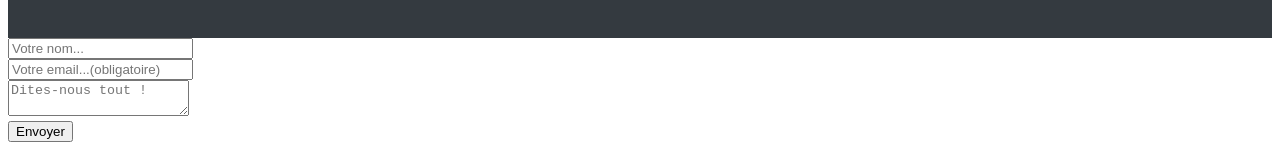
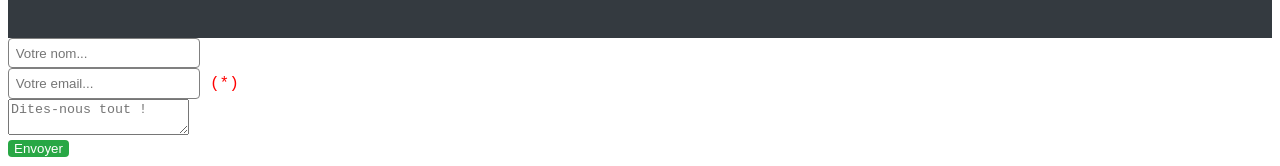
Before and after one commit to Jakkah/init_html, a plain HTML site: page index.html in a window 1280 px wide. Shown: the part 1104-1270 px from the top of the page. Drawn offline with Linux system fonts and the light colour scheme; files whose address does not match are found by name.

Commit message:
css form

```diff
--- /dev/null
+++ b/assets/css/forms.css
@@ -0,0 +1,19 @@
+.required::after{
+    content: '(*)';
+    color: red;
+}
+input{
+    border-radius:.3em;
+    padding: .5em;
+    border: solid 1px rgb(128, 128, 128);
+}
+
+#send-btn{
+    background-color: #28a745;
+    color: #ffffff;
+    border-radius:.3em;
+    border: none;
+}
+#send-btn:hover{
+    background-color: rgb(1, 83, 1);
+}
--- a/index.html
+++ b/index.html
@@ -15,9 +15,8 @@
 
         <link href="./assets/css/styles.css" rel="stylesheet">
         <link href="./assets/css/layout.css" rel="stylesheet">
-
-        <!-- Load icomoon styles -->
-        <link href="./assets/css/style.css" rel="stylesheet">
+        <link href="./assets/css/forms.css"  rel="stylesheet">
+        <link href="./assets/css/style.css"  rel="stylesheet">
 
     </head>
 
@@ -170,7 +169,9 @@
                     <input type="text" name="name-ctrl" id="name-ctrl" placeholder="Votre nom...">
                 </div>
                 <div>
-                    <input type="email" name="email-ctrl" id="email-ctrl" placeholder="Votre email...(obligatoire)" required>
+                   <span class="required">
+                       <input type="email" name="email-ctrl" id="email-ctrl" placeholder="Votre email..." required>
+                   </span>
                 </div>
                 <div>
                     <textarea name="object-ctrl" id="object-ctrl" placeholder="Dites-nous tout !"></textarea>
```
